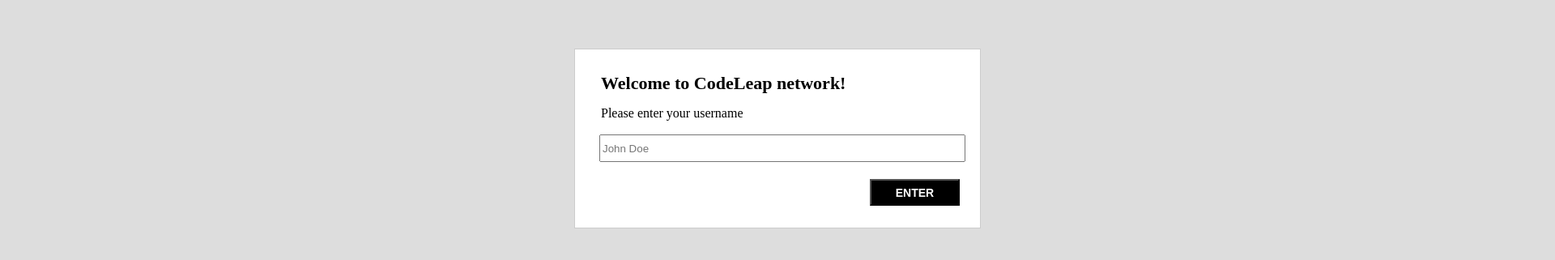
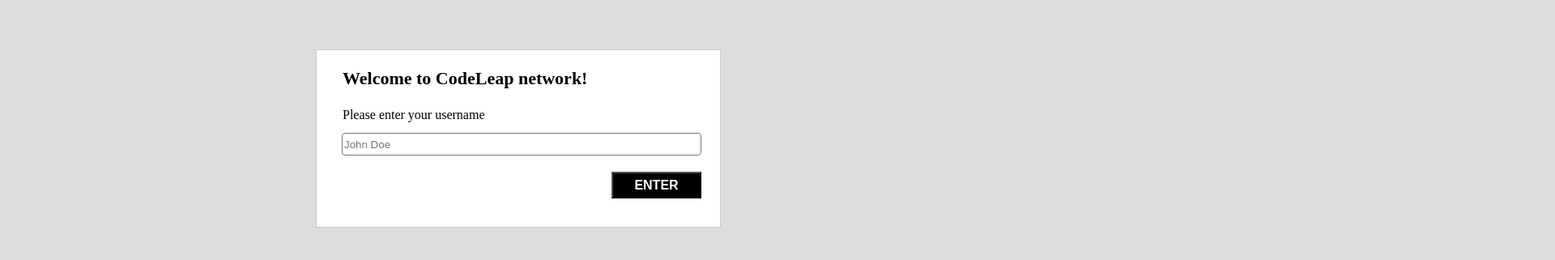
Before and after one commit to leonardo-weber/Crud-CodeLeap, a React app: page / in a window 1280 px wide. Shown: the part 229-550 px from the top of the page at 81% size, 1920 px wide, since content can reach past the window. Built offline with nearby package versions, Linux system fonts and the light colour scheme.

Commit message:
adding responsive features for website and mobile

```diff
--- /dev/null
+++ b/src/components/CrudLayout.jsx
@@ -0,0 +1,9 @@
+import React from 'react'
+
+export default function CrudLayout(props) {
+    return (
+        <div>
+            {props.children}
+        </div>
+    )
+}
--- /dev/null
+++ b/src/components/LoginContainer.jsx
@@ -0,0 +1,12 @@
+import '../css/LoginContainer.css'
+
+export default function LoginContainer (props) {
+    return (
+        <div className='LoginContainer'>
+        <p> Welcome to CodeLeap network! </p>
+        <label> Please enter your username </label>
+        <input  onChange={props.onChange}  type="text" placeholder='John Doe' name = 'username' value={props.value} />
+        <button type = 'submit' onClick={props.onClick}> ENTER </button>
+      </div>
+    )
+}
--- a/src/components/LoginForm.jsx
+++ /dev/null
@@ -1,12 +0,0 @@
-import '../css/login.css'
-
-export default function LoginForm (props) {
-    return (
-        <div className ='enterCrud'>
-        <h4> Welcome to CodeLeap network! </h4>
-        <label> Please enter your username </label>
-        <input  onChange={props.onChange} className='input' type="text" placeholder='John Doe' name = 'username' value={props.value} />
-        <button className="button"type = 'submit' onClick={props.onClick}> ENTER </button>
-      </div>
-    )
-}
--- /dev/null
+++ b/src/components/LoginLayout.jsx
@@ -0,0 +1,10 @@
+import React from 'react'
+import '../css/LoginLayout.css'
+
+export default function LoginLayout(props) {
+    return (
+        <div className='layout'>
+            {props.children}
+        </div>
+    )
+}
--- a/src/components/crudOperations.jsx
+++ b/src/components/crudOperations.jsx
@@ -6,7 +6,7 @@
 import { useSelector } from 'react-redux';
 import { useDispatch } from 'react-redux';
 import { setIdentifier } from '../redux/userSlice';
-import { useState, useEffect } from 'react/cjs/react.development'
+import { useState, useLayoutEffect } from 'react/cjs/react.development'
 import { FontAwesomeIcon } from '@fortawesome/react-fontawesome'
 import { faEdit } from '@fortawesome/free-solid-svg-icons/faEdit'
 import { faTrash } from '@fortawesome/free-solid-svg-icons/faTrash'
@@ -37,7 +37,7 @@
 
     const databaseURL = "https://dev.codeleap.co.uk/careers/"
 
-    useEffect( () => {
+    useLayoutEffect( () => {
         axios.get(databaseURL)
         .then(resp => setList(resp.data['results']))
         .catch(e => console.log('erro: ', e))
--- /dev/null
+++ b/src/css/LoginContainer.css
@@ -0,0 +1,128 @@
+.LoginContainer {
+    height: 220px;
+    width: 500px;
+    background-color: #fff;
+    border: 1px solid #CCCCCC;
+    box-sizing: border-box;
+}
+
+.LoginContainer p {
+    font-style: normal;
+    font-weight: bold;
+    font-size: 22px;
+    line-height: 26px;
+    margin-left: 32px;
+}
+
+.LoginContainer label {
+    font-style: normal;
+    font-weight: normal;
+    font-size: 16px;
+    line-height: 19px;
+    margin-left: 32px;
+}
+
+.LoginContainer input {
+    width: 444px;
+    height: 28px;
+    background: #FFFFFF;
+    border: 1px solid #777777;
+    box-sizing: border-box;
+    border-radius: 4px;
+    margin-left: 31px;
+    margin-top: 13px;
+}
+
+.LoginContainer button {
+    width: 111px;
+    height: 33px;
+    margin-top: 20px;
+    margin-left: 364px;
+    background-color: black;
+    color: white;
+    font-style: normal;
+    font-weight: bold;
+    font-size: 16px;
+    line-height: 19px;
+}
+
+@media screen and (max-width: 542px) {
+    .LoginContainer {
+        width: 400px;
+    }
+
+    .LoginContainer p {
+        font-size: 18px;
+    }
+
+    .LoginContainer input {
+        width: 350px;
+        margin-left: 25px;
+    }
+
+    .LoginContainer button {
+        margin-left: 265px;
+        margin-top: 30px;
+    }
+}
+
+@media screen and (max-width: 420px) {
+    .LoginContainer {
+        width: 350px;
+    }
+
+    .LoginContainer p {
+        font-size: 17px;
+    }
+
+    .LoginContainer input {
+        width: 310px;
+        margin-left: 25px;
+    }
+
+    .LoginContainer button {
+        margin-left: 211px;
+        margin-top: 30px;
+    }
+}
+
+@media screen and (max-width: 370px) {
+    .LoginContainer {
+        width: 330px;
+    }
+
+    .LoginContainer p {
+        font-size: 15px;
+    }
+
+    .LoginContainer input {
+        width: 295px;
+        margin-left: 25px;
+    }
+
+    .LoginContainer button {
+        margin-left: 195px;
+        margin-top: 30px;
+    }
+}
+
+
+@media screen and (max-width: 340px) {
+    .LoginContainer {
+        width: 310px;
+    }
+
+    .LoginContainer p {
+        font-size: 15px;
+    }
+
+    .LoginContainer input {
+        width: 255px;
+        margin-left: 25px;
+    }
+
+    .LoginContainer button {
+        margin-left: 170px;
+        margin-top: 30px;
+    }
+}
--- /dev/null
+++ b/src/css/LoginLayout.css
@@ -0,0 +1,7 @@
+.layout {
+    display: flex;
+    justify-content: center;
+    align-items: center;
+    height: 100vh;
+    width: 100vw;
+}
--- a/src/css/login.css
+++ /dev/null
@@ -1,49 +0,0 @@
-.enterCrud {
-    height: 220px;
-    width: 500px;
-    border: 1px solid #CCC;
-    background-color: white;
-    display: flex;
-    flex-direction: column
-
-
-}
-
-.enterCrud h4 {
-    position: absolute;
-    width: 313px;
-    height: 26px;
-    left: 742px;
-    top: 290px;
-
-    font-weight: bold;
-    font-size: 22px;
-    line-height: 26px;
-    white-space: nowrap;
-}
-.enterCrud label {
-    position: absolute;
-    left: 742px;
-    top: 360px;
-}
-
-
-.input {
-    position: absolute;
-    height: 28px;
-    width: 444px;
-    left: 740px;
-    top: 395px;
-}
-
-.button {
-    background-color: black;
-    color: white;
-    font-weight: 700;
-    font-size: 14px;
-    position: absolute;
-    height: 33px;
-    width: 111px;
-    top: 450px;
-    left: 1074px;
-}
--- a/src/index.css
+++ b/src/index.css
@@ -2,9 +2,4 @@
   background-color: #DDD;
   margin: 0;
   padding: 0;
-  height: 800px;
-  width: 1920px;
-  display: flex;
-  justify-content: center;
-  align-items: center;
 }
--- a/src/pages/App.js
+++ b/src/pages/App.js
@@ -1,7 +1,9 @@
 import React, { useEffect } from 'react';
 import Crud from './crud'
-import '../css/login.css'
+import '../css/LoginContainer.css'
 import Login from './login';
+import LoginLayout from '../components/LoginLayout';
+import CrudLayout from '../components/CrudLayout';
 import { useSelector } from 'react-redux';
 
 export default function App() {
@@ -11,9 +13,13 @@
   return (
     <>
    {validUsername === true ? (
-        <Crud> </Crud>
+        <CrudLayout>
+          <Crud> </Crud>
+        </CrudLayout>
     ) : (
-      <Login> </Login>
+      <LoginLayout>
+        <Login> </Login>
+      </LoginLayout>
     )}
   </>
   );
--- a/src/pages/login.jsx
+++ b/src/pages/login.jsx
@@ -1,7 +1,7 @@
 import { useDispatch } from 'react-redux';
 import { useState } from 'react/cjs/react.development';
 import { setUsername } from '../redux/userSlice';
-import LoginForm from '../components/LoginForm';
+import LoginContainer from '../components/LoginContainer';
 
 
 
@@ -19,6 +19,6 @@
   }
 
   return (
-     <LoginForm onChange={e => setUserName(e.target.value) } value={username} onClick = {handleLogin}/>
+     <LoginContainer onChange={e => setUserName(e.target.value) } value={username} onClick = {handleLogin}/>
     )
 }
```
